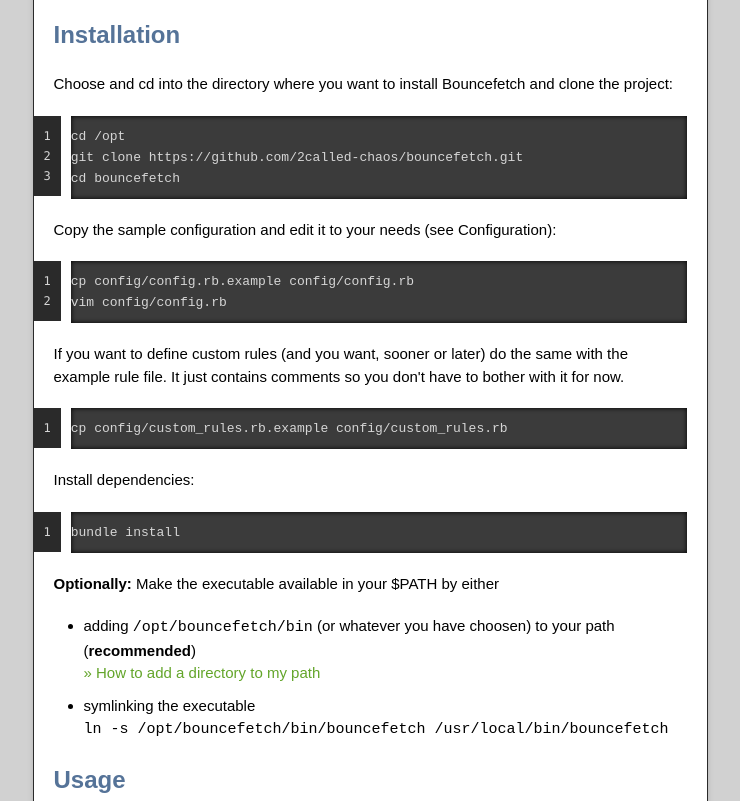
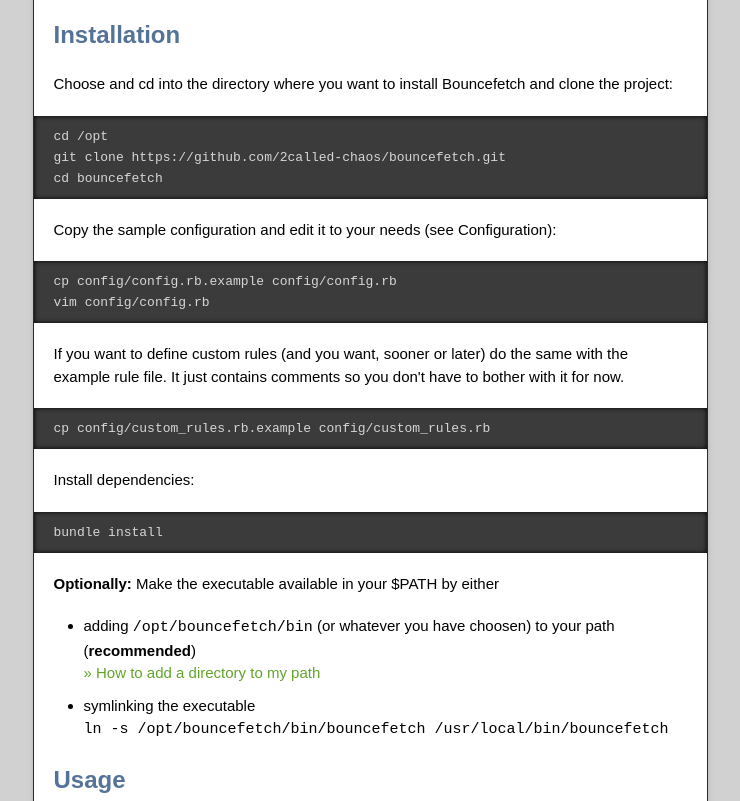
Before and after one commit to 2called-chaos/bouncefetch, a plain HTML site: page index.html in a window 1280 px wide. Shown: the part 2538-3339 px from the top of the page, without its empty margins (270-1010 px from the left). Drawn offline with nearby package versions, Linux system fonts and the light colour scheme.

Commit message:
Fix code

```diff
--- a/stylesheets/stylesheet.css
+++ b/stylesheets/stylesheet.css
@@ -771,14 +771,14 @@
 }
 
 .markdown-body pre {
-  padding: 10px 70px 10px 0;
+  padding: 10px 20px;
   margin-left: -20px;
   margin-right: -20px;
   font-family: 'Monaco', 'Lucida Console', monospace;
   font-size: 13px;
   line-height: 20px;
   box-shadow: inset 0 0 5px #000;
-  word-wrap: break-word;
+  /*word-wrap: break-word;*/
   background-color:#3b3b3b;
   color: #d6d6d6;
 }
@@ -788,7 +788,7 @@
   margin:0 10px 0 -20px;
   padding: 10px;
   float:  left;
-  display: block;
+  display: none;
   text-align: right;
   box-shadow: none;
   background-color:#2a2a2a;
```
